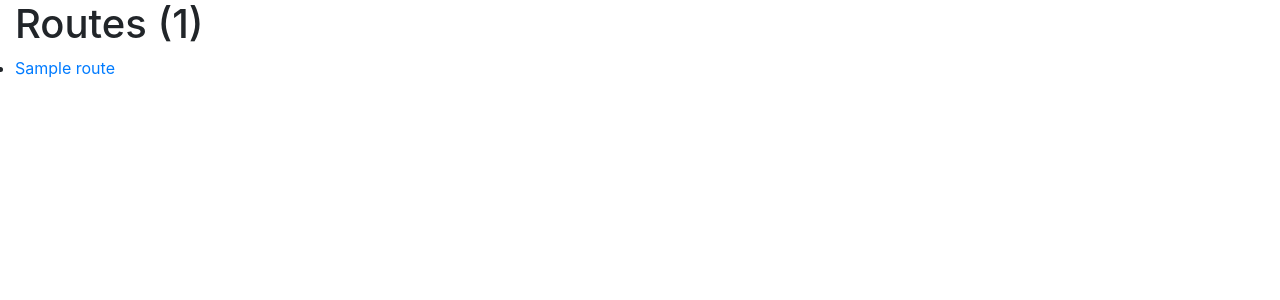
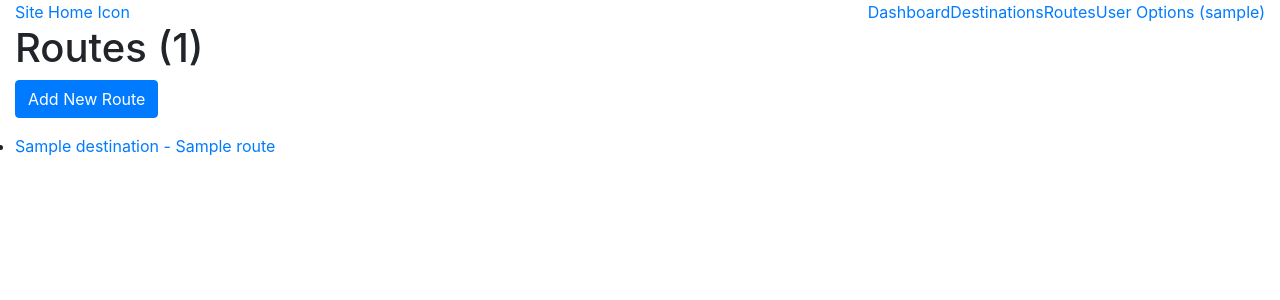
Before and after one commit to pschlais/hikeplanner, a Django app: page /planner/routes/ in a window 1280 px wide. Shown: the top 300 px of the page. Run offline with Django 3.2, Linux system fonts and the light colour scheme; a user stored in the database is signed in; tables that the repository leaves empty hold one stand-in row (values such as "Sample post"); some libraries are stand-ins or nearby versions.

Commit message:
Added route add/edit functionality. Added buttons on detail views to edit. Added button on destination detail views to add route, pre-populating the form with the destination from the page it was pressed.

```diff
--- a/planner/templates/planner/destination_detail.html
+++ b/planner/templates/planner/destination_detail.html
@@ -13,7 +13,8 @@
 
 {% block sidebar_content %}
   <div>
-    Buttons Here
+    <p><a href="{% url 'destination-edit' pk=destination.pk %}" class="btn btn-primary">Edit Page</a></p>
+    <p><a href="{% url 'route-add' %}?destinationpk={{destination.pk}}" class="btn btn-primary">Add Route</a></p>
   </div>
   <h3>Relevant Links</h3>
   <ul>
--- a/planner/templates/planner/profile_overview.html
+++ b/planner/templates/planner/profile_overview.html
@@ -3,6 +3,7 @@
 {% load static %}
 
 {% block main_content %}
+{% include "planner/_nav_header.html" %}
 <section class="row">
   <section class="col">
     <h1>Username:</h1>
--- /dev/null
+++ b/planner/templates/planner/route_confirm_delete.html
@@ -0,0 +1,5 @@
+{% extends "planner/__base.html" %}
+
+{% block main_content %}
+  {% include "planner/_detail_delete.html" with url_detail_name="route-detail" %}
+{% endblock %}
--- a/planner/templates/planner/route_detail.html
+++ b/planner/templates/planner/route_detail.html
@@ -3,7 +3,8 @@
 
 {% block sidebar_content %}
   <div>
-    Buttons Here
+    <p><a href="{% url 'route-edit' pk=route.pk %}" class="btn btn-primary">Edit Page</a></p>
+    Buttons here
   </div>
   <h3>Relevant Links</h3>
   <ul>
--- a/planner/templates/planner/route_list.html
+++ b/planner/templates/planner/route_list.html
@@ -1,10 +1,12 @@
 {% extends "planner/__base.html" %}
 
 {% block main_content %}
+  {% include "planner/_nav_header.html" %}
   <h1>Routes ({{route_list | length}})</h1>
+  <p><a href="{% url 'route-add' %}" class="btn btn-primary">Add New Route</a></p>
   <ul>
     {% for route in route_list %}
-      <li><a href="{{route.get_absolute_url}}">{{route.name}}</a></li>
+      <li><a href="{{route.get_absolute_url}}">{{route.destination.name}} - {{route.name}}</a></li>
     {% endfor %}
   </ul>
 {% endblock %}
--- a/planner/templates/planner/trailhead_detail.html
+++ b/planner/templates/planner/trailhead_detail.html
@@ -13,7 +13,7 @@
 
 {% block sidebar_content %}
   <div>
-    Buttons Here
+    <p><a href="{% url 'trailhead-edit' pk=trailhead.pk %}" class="btn btn-primary">Edit Page</a></p>
   </div>
   <h3>Relevant Links</h3>
   <ul>
--- a/planner/urls.py
+++ b/planner/urls.py
@@ -12,6 +12,9 @@ urlpatterns = [
 
     path('routes/', views.RouteListView.as_view(), name='route-list'),
     path('route/<int:pk>/', views.RouteDetailView.as_view(), name='route-detail'),
+    path('route/add/', views.RouteCreate.as_view(), name='route-add'),
+    path('route/<int:pk>/edit/', views.RouteUpdate.as_view(), name='route-edit'),
+    path('route/<int:pk>/delete/', views.RouteDelete.as_view(), name='route-delete'),
 
     path('trailheads/', views.TrailheadListView.as_view(), name='trailhead-list'),
     path('trailhead/<int:pk>/', views.TrailheadDetailView.as_view(), name='trailhead-detail'),
--- a/planner/views.py
+++ b/planner/views.py
@@ -7,7 +7,7 @@ from django.contrib.auth.mixins import LoginRequiredMixin
 from django.contrib.auth.models import User
 from django.views.generic.edit import CreateView, DeleteView, UpdateView
 from .models import Destination, Route, Trailhead, Profile
-from .forms import ProfileForm, DestinationForm
+from .forms import ProfileForm, RouteForm
 from .PlannerUtils import constructURL
 from .PlannerUtils import accessAPI
 from .PlannerUtils import parseAPI
@@ -48,15 +48,42 @@ class DestinationUpdate(UpdateView):
     fields = '__all__'
 
 class DestinationDelete(DeleteView):
-    model=Destination
+    model = Destination
     success_url = reverse_lazy('destination-list')
 
 # ------- Route views ------------------------------
 class RouteListView(LoginRequiredMixin, generic.ListView):
-    model=Route
+    model = Route
 
 class RouteDetailView(LoginRequiredMixin, generic.DetailView):
-    model=Route
+    model = Route
+
+class RouteCreate(CreateView):
+    model = Route
+    template_name = "planner/route_form.html"
+    form_class = RouteForm
+
+    def get(self, request, *args, **kwargs):
+        # set the initial destination if specified in GET request
+        if request.GET.get('destinationpk'):
+            dest_pk = int(request.GET.get('destinationpk'))
+            destination = Destination.objects.get(pk=dest_pk)
+
+            form = self.form_class(initial={'destination': destination})
+
+        else:  # generate blank form
+            form = self.form_class()
+
+        return render(request, self.template_name, {'form': form})
+
+
+class RouteUpdate(UpdateView):
+    model = Route
+    fields = '__all__'
+
+class RouteDelete(DeleteView):
+    model = Route
+    success_url = reverse_lazy('route-list')
 
 # ------- Trailhead views --------------------------
 class TrailheadDetailView(LoginRequiredMixin, generic.DetailView):
```
Also changed, not shown: planner/forms.py (+6 -1 lines), planner/templates/planner/route_form.html (added, +10 -0 lines).
